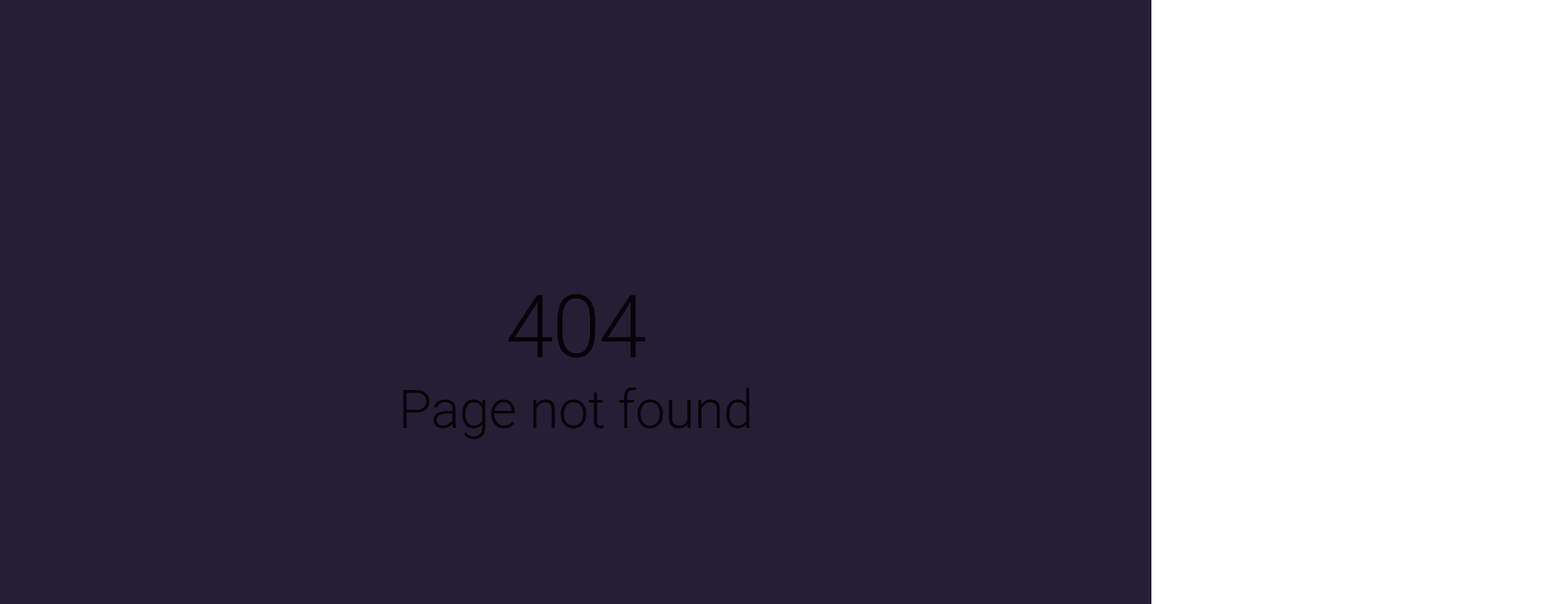
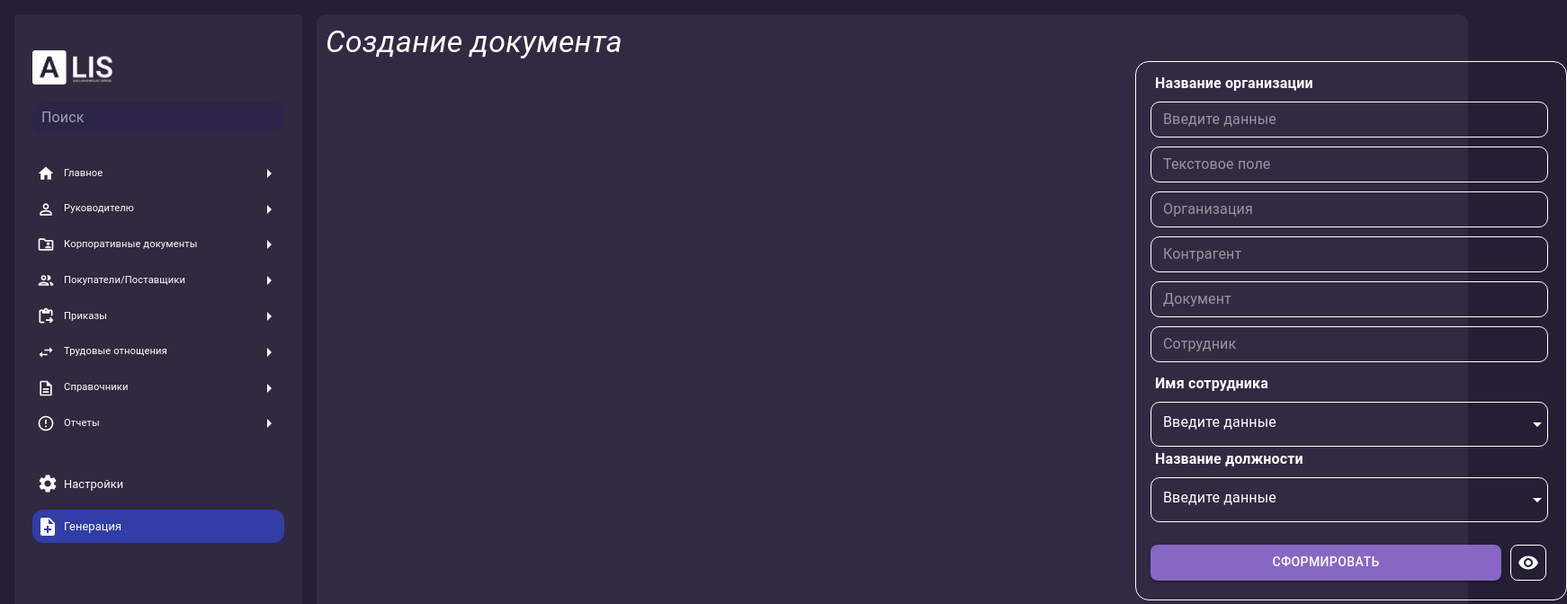
Before and after one commit to DonJuvn/alis-client, a React (Vite) app: page /generation in a window 1280 px wide. Before the commit this address had no page. Shown: the top 672 px of the page at 90% size, 1742 px wide, since content can reach past the window. Built offline with nearby package versions, Linux system fonts and the light colour scheme.

Commit message:
added h4

```diff
--- a/src/App.jsx
+++ b/src/App.jsx
@@ -2,7 +2,6 @@ import { RouterProvider } from 'react-router-dom';
 import { router } from './routes/Routes';
 import { ThemeProvider } from './utils/Theme';
 import { CssBaseline } from '@mui/material';
-
 
 function App() {
   return (
@@ -11,8 +10,6 @@ function App() {
         <CssBaseline />
         <RouterProvider router={router} />
       </ThemeProvider>
-
-
     </>
   );
 }
--- a/src/components/Client page/EdoModal.jsx
+++ b/src/components/Client page/EdoModal.jsx
@@ -61,7 +61,7 @@ function EdoModal({ open, onClose }) {
             mt: 1,
             borderRadius: '10px',
             color: 'white',
-            maxHeight:'50px',
+            maxHeight: '50px',
             '& .MuiOutlinedInput-notchedOutline': {
               borderColor: 'white',
             },
@@ -89,7 +89,7 @@ function EdoModal({ open, onClose }) {
           sx={{
             mt: 1,
             borderRadius: '10px',
-            maxHeight:'50px',
+            maxHeight: '50px',
             color: 'white',
             '& .MuiOutlinedInput-notchedOutline': {
               borderColor: 'white',
@@ -112,7 +112,7 @@ function EdoModal({ open, onClose }) {
           sx={{
             mt: 1,
             borderRadius: '10px',
-            maxHeight:'50px',
+            maxHeight: '50px',
             color: 'white',
             '& .MuiOutlinedInput-notchedOutline': {
               borderColor: 'white',
--- a/src/components/Generation/OrganizationForm.jsx
+++ b/src/components/Generation/OrganizationForm.jsx
@@ -20,10 +20,6 @@ export default function OrganizationForm() {
     padding: '16px',
   };
 
-  const buttonStyle = {
-    margin: '8px',
-  };
-
   return (
     <Box
       style={{
@@ -35,24 +31,33 @@ export default function OrganizationForm() {
         position: 'relative',
         display: 'flex',
         justifyContent: 'center',
+        flexDirection: 'column',
+        padding: '10px',
       }}
     >
+      <Typography
+          variant="h4"
+          sx={{fontStyle: 'italic', color: 'white',whiteSpace: 'nowrap', display:'flex',justifyContent: 'flex-start'}}
+        >
+          Создание документа
+        </Typography>
       <Box
         style={{
           ...dashedBorderStyle,
-          width: '30%',
-          height: '630px',
+          width: '480px',
+          height: '600px',
           borderRadius: '15px',
           paddingRight: '20px',
-          marginLeft: 'auto',
-          marginTop: '15px',
+          marginLeft: '900px',
+          marginTop: 'auto',
+          marginBottom:'10px',
           paddingTop: '10px',
         }}
       >
         <Typography
           variant="subtitle1"
           gutterBottom
-          style={{ fontWeight: 'bold', marginLeft: '15px', color: 'white' }}
+          style={{ fontWeight: 'bold', marginLeft: '5px', color: 'white' }}
         >
           Название организации
         </Typography>
@@ -61,7 +66,7 @@ export default function OrganizationForm() {
           size="small"
           style={{
             width: '100%',
-            marginBottom: '15px',
+            marginBottom: '10px',
             color: 'white',
             borderColor: 'white',
           }}
@@ -84,7 +89,7 @@ export default function OrganizationForm() {
         <OutlinedInput
           placeholder="Текстовое поле"
           size="small"
-          style={{ width: '100%', marginBottom: '15px', color: 'white' }}
+          style={{ width: '100%', marginBottom: '10px', color: 'white' }}
           InputProps={{ className: 'h-28 text-white' }}
           sx={{
             borderRadius: '10px',
@@ -103,7 +108,7 @@ export default function OrganizationForm() {
         <OutlinedInput
           placeholder="Организация"
           size="small"
-          style={{ width: '100%', marginBottom: '15px', color: 'white' }}
+          style={{ width: '100%', marginBottom: '10px', color: 'white' }}
           inputProps={{
             className: 'h-28 text-white',
           }}
@@ -125,7 +130,7 @@ export default function OrganizationForm() {
         <OutlinedInput
           placeholder="Контрагент"
           size="small"
-          style={{ width: '100%', marginBottom: '15px', color: 'white' }}
+          style={{ width: '100%', marginBottom: '10px', color: 'white' }}
           inputProps={{
             className: 'h-28 text-white',
           }}
@@ -147,7 +152,7 @@ export default function OrganizationForm() {
         <OutlinedInput
           placeholder="Документ"
           size="small"
-          style={{ width: '100%', marginBottom: '15px', color: 'white' }}
+          style={{ width: '100%', marginBottom: '10px', color: 'white' }}
           inputProps={{
             className: 'h-28 text-white',
           }}
@@ -169,7 +174,7 @@ export default function OrganizationForm() {
         <OutlinedInput
           placeholder="Сотрудник"
           size="small"
-          style={{ width: '100%', marginBottom: '15px', color: 'white' }}
+          style={{ width: '100%', marginBottom: '10px', color: 'white' }}
           inputProps={{
             className: 'h-28 text-white',
           }}
@@ -234,7 +239,7 @@ export default function OrganizationForm() {
           style={{
             fontWeight: 'bold',
             marginLeft: '5px',
-            marginBottom: '10px',
+            marginBottom: '1px',
             color: 'white',
           }}
         >
@@ -272,8 +277,8 @@ export default function OrganizationForm() {
           variant="contained"
           color="primary"
           style={{
-            ...buttonStyle,
-            width: '340px',
+            height:'40px',
+            width: '390px',
             backgroundColor: '#8767C4',
             borderRadius: '8px',
             marginTop: '25px',
@@ -282,13 +287,14 @@ export default function OrganizationForm() {
             display: 'flex',
             justifyContent: 'center',
             alignItems: 'center',
+            color:"white"
           }}
         >
           Сформировать
           <Box
             style={{
-              width: '36px',
-              height: '36px',
+              width: '40px',
+              height: '40px',
               position: 'absolute',
               right: '-50px',
               top: '50%',
--- /dev/null
+++ b/src/components/Organisations/index.jsx
@@ -0,0 +1,3 @@
+export const Organisations = () => {
+  return <div>Admin</div>;
+};
--- /dev/null
+++ b/src/components/Settings/Settings.jsx
@@ -0,0 +1,16 @@
+import { Paper } from '@mui/material';
+
+import { Box } from '@mui/material';
+
+export const Settings = () => {
+  return (
+    <Box flexDirection="row">
+      <Paper
+        sx={{
+          display: 'flex',
+          alignItems: 'center',
+        }}
+      ></Paper>
+    </Box>
+  );
+};
--- a/src/components/Sidebar/Sidebar.jsx
+++ b/src/components/Sidebar/Sidebar.jsx
@@ -4,37 +4,46 @@ import {
   ListItemButton,
   ListItemIcon,
   ListItemText,
+  Paper,
 } from '@mui/material';
 import { Link, useLocation } from 'react-router-dom';
 import { useNavigation } from './useNavigation';
 import { useSidebar } from './useSidebar';
 import { ArrowRight } from '@mui/icons-material';
+import { useTheme } from '@utils/Theme';
 
 const sidebarWidth = 320;
 
 export const Sidebar = () => {
   const { pathname } = useLocation();
   const { menu } = useNavigation();
-  const { isOpen } = useSidebar();
+  const { isOpen, toggleSidebar } = useSidebar();
+  const { darkMode } = useTheme();
 
   return (
-    <div style={{ border: '1px solid rgba(255, 255, 255, 0.5)', borderRadius: '10px', }}>
+    <Paper>
       <Stack
         sx={{
           minWidth: isOpen ? sidebarWidth : 75,
           transition: '0.3s',
-        background: '#261E35',
           borderRadius: '10px',
           padding: '20px 20px',
         }}
       >
         <img
+          onClick={toggleSidebar}
           style={{
             width: '90px',
             maxHeight: '40px',
             margin: '20px 0 5px',
           }}
-        src={`${isOpen ? '/imgLogo.png' : '/imgLogoWithoutName.png'} `}
+          src={
+            !darkMode
+              ? isOpen
+                ? '/imgLogo.png'
+                : '/imgLogoWithoutName.png'
+              : '/imgLogoWhite.png'
+          }
           alt="ALIS Logo"
         />
         <input
@@ -42,20 +51,16 @@ export const Sidebar = () => {
           placeholder="Поиск"
           style={{
             outline: 'none',
-          color: 'white',
+            color: 'black',
             background: 'rgba(0,0,150,0.1)',
             margin: '15px 0',
             padding: '5px 10px',
             borderRadius: '10px',
-          border:'1px solid',
-          borderColor:"white",
-          opacity:"40%"
           }}
         />
 
         <Stack
           sx={{
-          color: 'white',
             justifyContent: 'space-between',
             height: '100%',
           }}
@@ -75,7 +80,7 @@ export const Sidebar = () => {
                       borderRadius: 3,
                       '&.Mui-selected ': {
                         color: 'white',
-                      backgroundColor: '372C44',
+                        backgroundColor: '#323DA7',
                       },
                       '&.Mui-selected .css-i4bv87-MuiSvgIcon-root': {
                         fill: 'white',
@@ -89,7 +94,6 @@ export const Sidebar = () => {
                       sx={{
                         minWidth: '30px',
                         '&.MuiListItemIcon-root .MuiSvgIcon-root': {
-                        color:'white',
                           width: '20px',
                         },
                       }}
@@ -131,7 +135,7 @@ export const Sidebar = () => {
                       },
                     }}
                   >
-                  <ListItemIcon sx={{ minWidth: '30px', color:'white' }}>
+                    <ListItemIcon sx={{ minWidth: '30px' }}>
                       {item.icon}
                     </ListItemIcon>
                     {isOpen && <ListItemText primary={item.title} />}
@@ -141,6 +145,6 @@ export const Sidebar = () => {
           </List>
         </Stack>
       </Stack>
-    </div>
+    </Paper>
   );
 };
--- a/src/components/Sidebar/menu.jsx
+++ b/src/components/Sidebar/menu.jsx
@@ -42,19 +42,19 @@ export const menu = [
     icon: <ContentPasteGoOutlined />,
   },
   {
-    id: 'products',
+    id: 'products-1',
     title: 'Трудовые отнощения',
     icon: <SwapHorizOutlined />,
     link: '/store/product-categories',
   },
   {
-    id: 'products',
+    id: 'products-2',
     title: 'Справочники',
     icon: <DescriptionOutlined />,
     link: '/store/product-categories',
   },
   {
-    id: 'products',
+    id: 'products-3',
     title: 'Отчеты',
     icon: <ErrorOutlineOutlined />,
     link: '/store/product-categories',
@@ -63,14 +63,14 @@ export const menu = [
     id: 'settings',
     title: 'Настройки',
     icon: <Settings />,
-    link: '/store/product-categories',
+    link: '/settings/',
     bottom: true,
   },
   {
     id: 'generation',
     title: 'Генерация',
     icon: <NoteAdd />,
-    link: '/generations',
+    link: '/generation',
     bottom: true,
   },
 ];
--- a/src/index.css
+++ b/src/index.css
@@ -16,7 +16,7 @@
   -moz-osx-font-smoothing: grayscale;
 }
 body {
-  background: url('.././public/bg.png');
+  /* background: url('.././public/bg.png'); */
 }
 
 a {
--- a/src/utils/Theme.jsx
+++ b/src/utils/Theme.jsx
@@ -1,39 +1,35 @@
-import { useState, useMemo, createContext, useContext } from 'react';
-import { createTheme, CssBaseline } from '@mui/material';
+import { createContext, useContext } from 'react';
+import {
+  createTheme,
+  CssBaseline,
+  ThemeProvider as MuiThemeProvider,
+} from '@mui/material';
 
 export const ThemeContext = createContext(undefined);
 
 // eslint-disable-next-line react/prop-types
 export const ThemeProvider = ({ children }) => {
-  const [darkMode, setDarkMode] = useState(false);
-
-  // Create a theme instance based on the state
-  const theme = useMemo(
-    () =>
-      createTheme({
-        palette: {
-          mode: darkMode ? 'dark' : 'light',
-        },
-      }),
-    [darkMode],
-  );
-
-  const handleThemeChange = event => {
-    setDarkMode(event.target.checked);
-  };
+  const theme = createTheme({
+    palette: {
+      mode: 'dark',
+      background: {
+        default: '#261E35',
+        paper: '#261E35',
+      },
+    },
+  });
 
   return (
-    <ThemeContext.Provider value={{ theme, handleThemeChange }}>
-      <CssBaseline sx={{
-        '&.Mui-selected':{
-
-        }
-      }} />
-      {children}
+    <ThemeContext.Provider value={{ theme }}>
+      <MuiThemeProvider theme={theme}>
+        <CssBaseline />
+        {children}
+      </MuiThemeProvider>
     </ThemeContext.Provider>
   );
 };
 
+// eslint-disable-next-line react-refresh/only-export-components
 export const useTheme = () => {
   const context = useContext(ThemeContext);
   if (context === undefined) {
```
Also changed, not shown: src/routes/Routes.jsx (+16 -1 lines), vite.config.js (+12 -1 lines), public/imgLogoWhite.png (added). Lines whose indentation alone changed are shown as unchanged.
